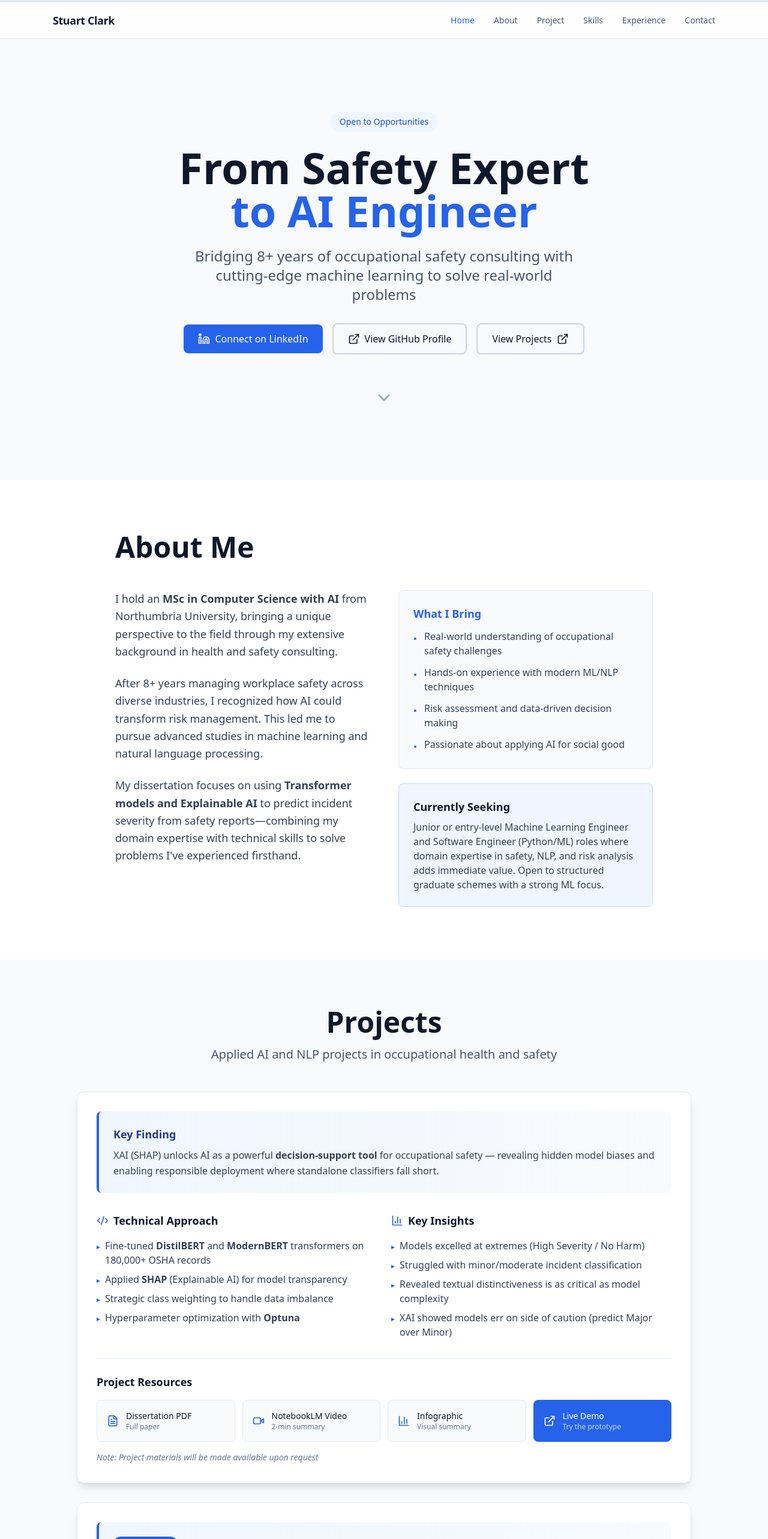
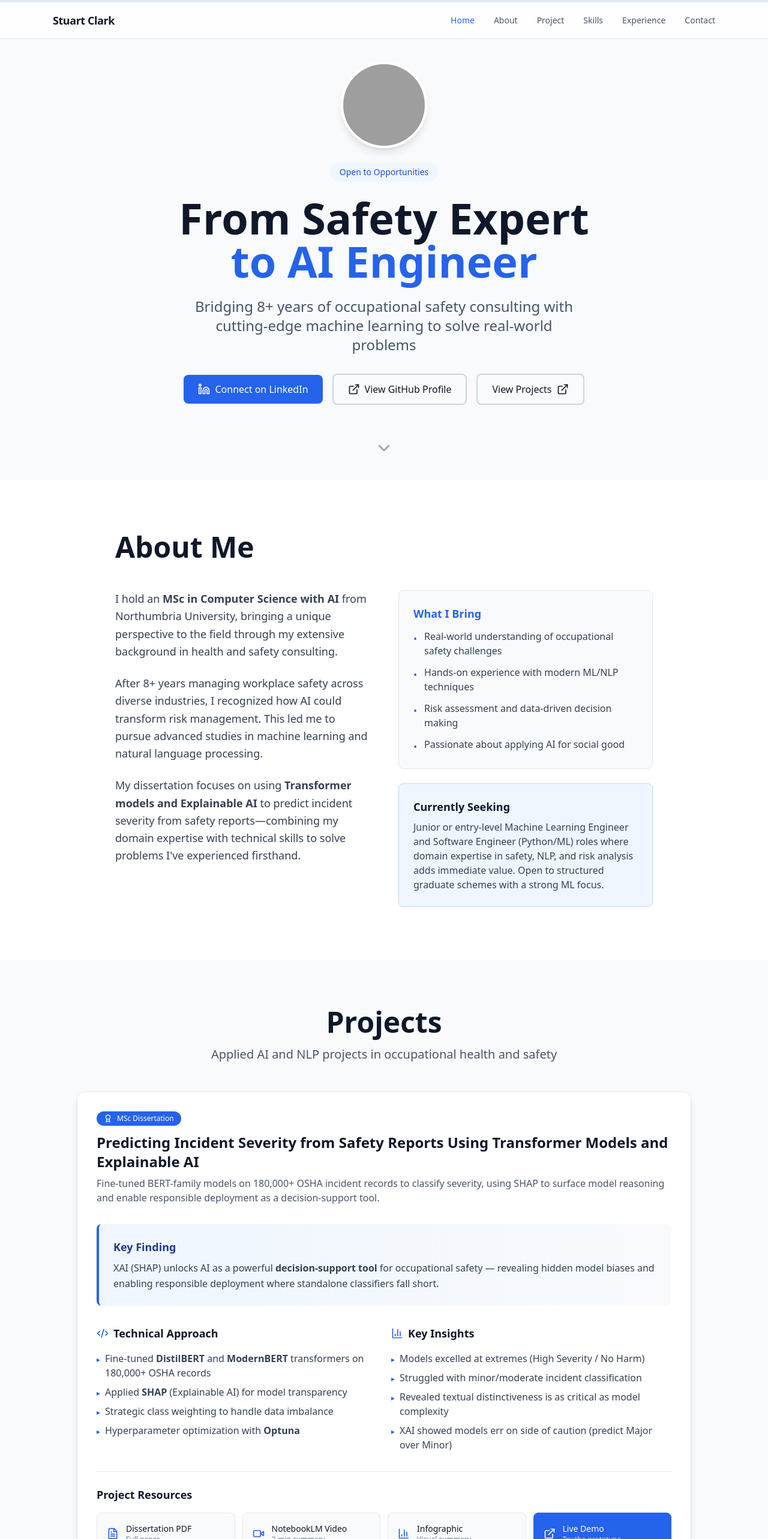
Before and after one commit to stuart-42/stuart-clark-portfolio, a React (Create React App) app: page / in a window 1280 px wide. Shown: the top 2566 px of the page at 60% size. Built offline with nearby package versions, Linux system fonts and the light colour scheme; grey boxes are pictures that could not be loaded.

Commit message:
Add mobile nav hamburger, hero headshot, and dissertation project title

```diff
--- a/src/App.jsx
+++ b/src/App.jsx
@@ -1,9 +1,10 @@
 import React, { useState, useEffect } from 'react';
-import { Mail, Linkedin, Download, ExternalLink, ChevronDown, FileText, Video, BarChart3, Code2, Award } from 'lucide-react';
+import { Mail, Linkedin, Download, ExternalLink, ChevronDown, FileText, Video, BarChart3, Code2, Award, Menu, X } from 'lucide-react';
 
 export default function StuartClarkPortfolio() {
   const [activeSection, setActiveSection] = useState('home');
   const [scrollProgress, setScrollProgress] = useState(0);
+  const [mobileMenuOpen, setMobileMenuOpen] = useState(false);
 
   useEffect(() => {
     const handleScroll = () => {
@@ -29,6 +30,7 @@ export default function StuartClarkPortfolio() {
 
   const scrollToSection = (id) => {
     document.getElementById(id)?.scrollIntoView({ behavior: 'smooth' });
+    setMobileMenuOpen(false);
   };
 
   return (
@@ -59,13 +61,52 @@ export default function StuartClarkPortfolio() {
                 </button>
               ))}
             </div>
+            <button
+              className="md:hidden p-2 text-slate-600 hover:text-slate-900 transition-colors"
+              onClick={() => setMobileMenuOpen(o => !o)}
+              aria-label="Toggle menu"
+            >
+              {mobileMenuOpen ? <X size={24} /> : <Menu size={24} />}
+            </button>
           </div>
         </div>
+        {mobileMenuOpen && (
+          <div className="md:hidden bg-white border-t border-slate-200 px-6 py-4 space-y-1">
+            {['home', 'about', 'project', 'skills', 'experience', 'contact'].map(section => (
+              <button
+                key={section}
+                onClick={() => scrollToSection(section)}
+                className={`block w-full text-left py-3 capitalize text-sm transition-colors border-b border-slate-100 last:border-0 ${
+                  activeSection === section ? 'text-blue-600 font-medium' : 'text-slate-600'
+                }`}
+              >
+                {section}
+              </button>
+            ))}
+          </div>
+        )}
       </nav>
 
       {/* Hero Section */}
       <section id="home" className="min-h-screen flex items-center justify-center px-6 pt-20">
         <div className="max-w-4xl mx-auto text-center">
+          <div className="flex justify-center mb-6 animate-[fadeIn_0.5s_ease-out]">
+            <img
+              src="/headshot.jpg"
+              alt="Stuart Clark"
+              className="w-28 h-28 md:w-36 md:h-36 rounded-full object-cover border-4 border-white shadow-lg"
+              onError={e => {
+                e.currentTarget.style.display = 'none';
+                e.currentTarget.nextElementSibling.style.display = 'flex';
+              }}
+            />
+            <div
+              className="w-28 h-28 md:w-36 md:h-36 rounded-full bg-blue-600 border-4 border-white shadow-lg items-center justify-center text-white text-3xl md:text-4xl font-bold"
+              style={{ display: 'none' }}
+            >
+              SC
+            </div>
+          </div>
           <div className="inline-block px-4 py-1.5 bg-blue-50 text-blue-700 rounded-full text-sm font-medium mb-6 animate-[fadeIn_0.6s_ease-out]">
             Open to Opportunities
           </div>
@@ -189,6 +230,15 @@ export default function StuartClarkPortfolio() {
 
           <div className="bg-white rounded-xl shadow-lg overflow-hidden border border-slate-200">
             <div className="p-8 space-y-8">
+              {/* Dissertation Title */}
+              <div>
+                <div className="inline-flex items-center gap-2 px-3 py-1 bg-blue-600 text-white rounded-full text-xs font-medium mb-3">
+                  <Award size={14} />
+                  MSc Dissertation
+                </div>
+                <h3 className="text-2xl font-bold mb-2">Predicting Incident Severity from Safety Reports Using Transformer Models and Explainable AI</h3>
+                <p className="text-slate-600">Fine-tuned BERT-family models on 180,000+ OSHA incident records to classify severity, using SHAP to surface model reasoning and enable responsible deployment as a decision-support tool.</p>
+              </div>
               {/* Key Finding */}
               <div className="bg-gradient-to-r from-blue-50 to-slate-50 p-6 rounded-lg border-l-4 border-blue-600">
                 <h3 className="font-semibold text-lg mb-2 text-blue-900">Key Finding</h3>
```
